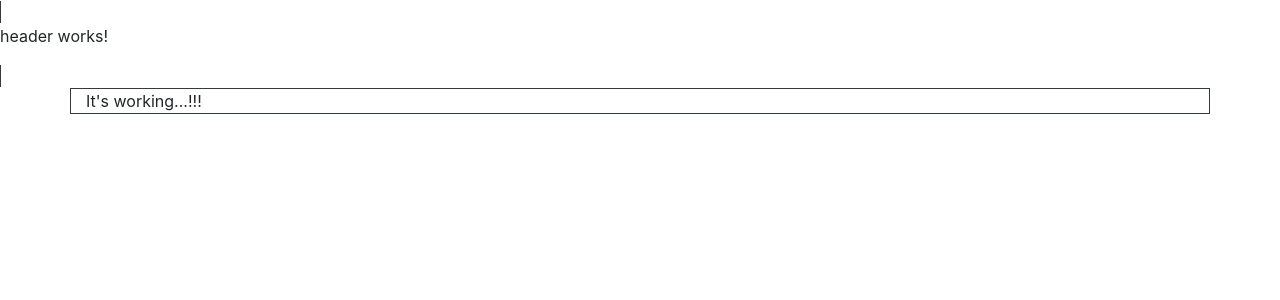
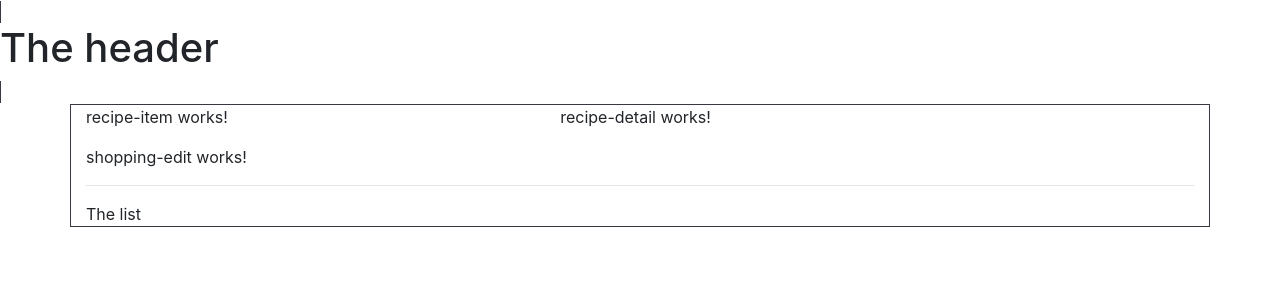
Before and after one commit to kannanParamasivam/anglar-shopping-list, an Angular app: page / in a window 1280 px wide. Shown: the top 300 px of the page. Built offline with nearby package versions, Linux system fonts and the light colour scheme.

Commit message:
Component references updated

```diff
--- a/src/app/app.component.html
+++ b/src/app/app.component.html
@@ -1,8 +1,9 @@
-<app-header class="border border-dark" ></app-header>
+<app-header class="border border-dark"></app-header>
 <div class="container border border-dark">
   <div class="row">
     <div class="col-sm-12">
-      It's working...!!!
+      <app-recipes></app-recipes>
+      <app-shopping-list></app-shopping-list>
     </div>
   </div>
 </div>
--- a/src/app/app.module.ts
+++ b/src/app/app.module.ts
@@ -3,6 +3,7 @@ import { NgModule } from '@angular/core';
 
 import { AppComponent } from './app.component';
 import { HeaderComponent } from './header/header.component';
+import { RecipesComponent } from "./recipes/recipes.component";
 import { RecipeListComponent } from './recipes/recipe-list/recipe-list.component';
 import { RecipeDetailComponent } from './recipes/recipe-detail/recipe-detail.component';
 import { RecipeItemComponent } from './recipes/recipe-list/recipe-item/recipe-item.component';
@@ -13,6 +14,7 @@ import { ShoppingEditComponent } from './shopping-list/shopping-edit/shopping-ed
   declarations: [
     AppComponent,
     HeaderComponent,
+    RecipesComponent,
     RecipeListComponent,
     RecipeDetailComponent,
     RecipeItemComponent,
--- a/src/app/header/header.component.html
+++ b/src/app/header/header.component.html
@@ -1,3 +1,3 @@
-<p>
-  header works!
-</p>
+<h1>
+  The header
+</h1>
--- a/src/app/recipes/recipe-list/recipe-list.component.html
+++ b/src/app/recipes/recipe-list/recipe-list.component.html
@@ -1,3 +1 @@
-<p>
-  recipe-list works!
-</p>
+<app-recipe-item></app-recipe-item>
--- a/src/app/recipes/recipes.component.html
+++ b/src/app/recipes/recipes.component.html
@@ -1,3 +1,8 @@
-<p>
-  recipes works!
-</p>
+<div class="row">
+  <div class="col-sm-5">
+    <app-recipe-list></app-recipe-list>
+  </div>
+  <div class="col-sm-7">
+    <app-recipe-detail></app-recipe-detail>
+  </div>
+</div>
--- a/src/app/shopping-list/shopping-list.component.html
+++ b/src/app/shopping-list/shopping-list.component.html
@@ -1,3 +1,3 @@
-<p>
-  shopping-list works!
-</p>
+<app-shopping-edit></app-shopping-edit>
+<hr>
+The list
```
